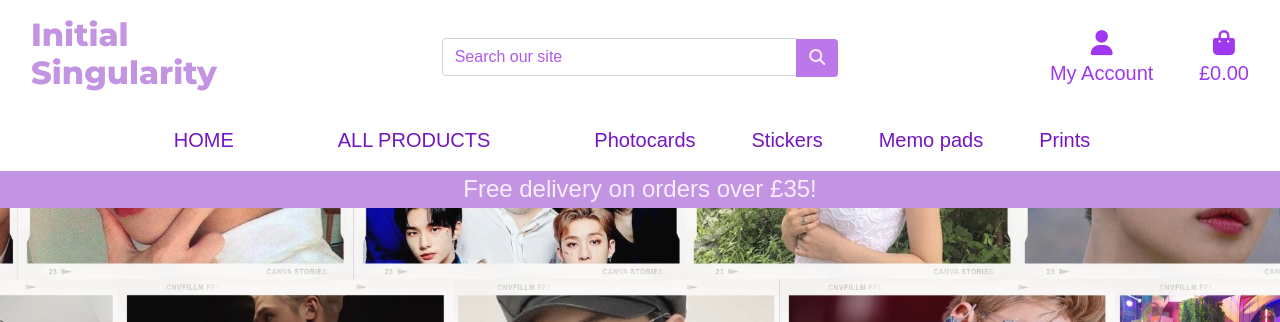
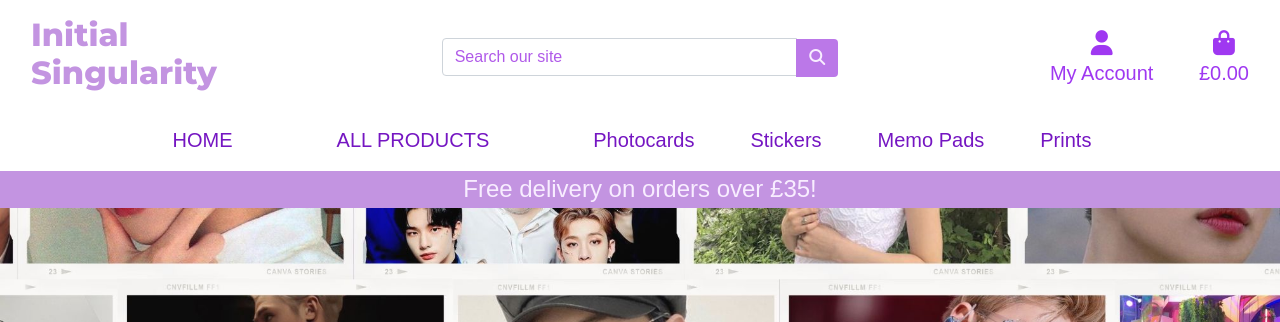
Before and after one commit to Sandrac98/initialsingularity, a Django app: page / in a window 1280 px wide. Shown: the top 322 px of the page. Run offline with Django 3.2, Linux system fonts and the light colour scheme; some libraries are stand-ins or nearby versions; some web fonts are replaced.

Commit message:
Update testing file and navbar link

```diff
--- a/templates/includes/main-nav.html
+++ b/templates/includes/main-nav.html
@@ -23,7 +23,7 @@
             <a class="nav-link" href="{% url 'products' %}?category=Stickers" style="color: #7516c2;">Stickers</a>
         </li>
         <li class="nav-item">
-            <a class="nav-link" href="{% url 'products' %}?category=memopads" style="color: #7516c2;">Memo pads</a>
+            <a class="nav-link" href="{% url 'products'%}?category=Memopads" style="color: #7516c2;">Memo Pads</a>
         </li>
         <li class="nav-item">
             <a class="nav-link" href="{% url 'products' %}?category=Prints" style="color: #7516c2;">Prints</a>
```
Also changed, not shown: Testing.md (+1 -1 lines), static/testing-images/lighthouse-score.png (added).
